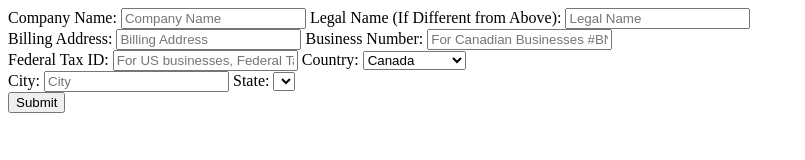
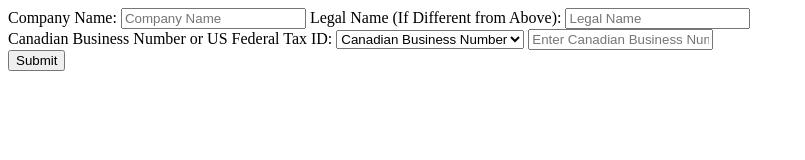
Before and after one commit to kss-projects/credit-app, a plain HTML site: page index.html in a window 1280 px wide. Shown: the whole page, without its empty margins (0-805 px from the left). Drawn offline with Linux system fonts and the light colour scheme; files that its build step writes are made by us from their sources.

Commit message:
Restructure Company information

```diff
--- a/index.html
+++ b/index.html
@@ -79,32 +79,13 @@
                     <input type="text" id="legalName" name="legalName" placeholder="Legal Name">
                 </div>
                 <div class="form-column">
-                    <label for="billingAddress">Billing Address:</label>
-                    <input type="text" id="billingAddress" name="billingAddress" placeholder="Billing Address">
+                    <label for="businessNumberOrTaxId">Canadian Business Number or US Federal Tax ID:</label>
+                    <select id="businessNumberOrTaxId" name="businessNumberOrTaxId">
+                        <option value="CanadianBusinessNumber">Canadian Business Number</option>
+                        <option value="USFederalTaxId">US Federal Tax ID</option>
+                    </select>
 
-                    <label for="businessNumber">Business Number:</label>
-                    <input type="text" id="businessNumber" name="businessNumber" placeholder="For Canadian Businesses #BN">
-                </div>
-            </div>
-            <div class="form-section">
-                <div class="form-column">
-                    <label for="federalTaxId">Federal Tax ID:</label>
-                    <input type="text" id="federalTaxId" name="federalTaxId" placeholder="For US businesses, Federal Tax ID">
-
-                    <label for="country">Country:</label>
-                    <select id="country" name="country">
-                        <option value="Canada">Canada</option>
-                        <option value="United States">United States</option>
-                    </select>
-                </div>
-                <div class="form-column">
-                    <label for="city">City:</label>
-                    <input type="text" id="city" name="city" placeholder="City">
-
-                    <label for="state">State:</label>
-                    <select id="state" name="state">
-                        <!-- State options will be populated based on the selected country -->
-                    </select>
+                    <input type="text" id="businessNumberOrTaxIdValue" name="businessNumberOrTaxIdValue" placeholder="Enter Canadian Business Number or US Federal Tax ID">
                 </div>
             </div>
             <!-- More form sections -->
```
